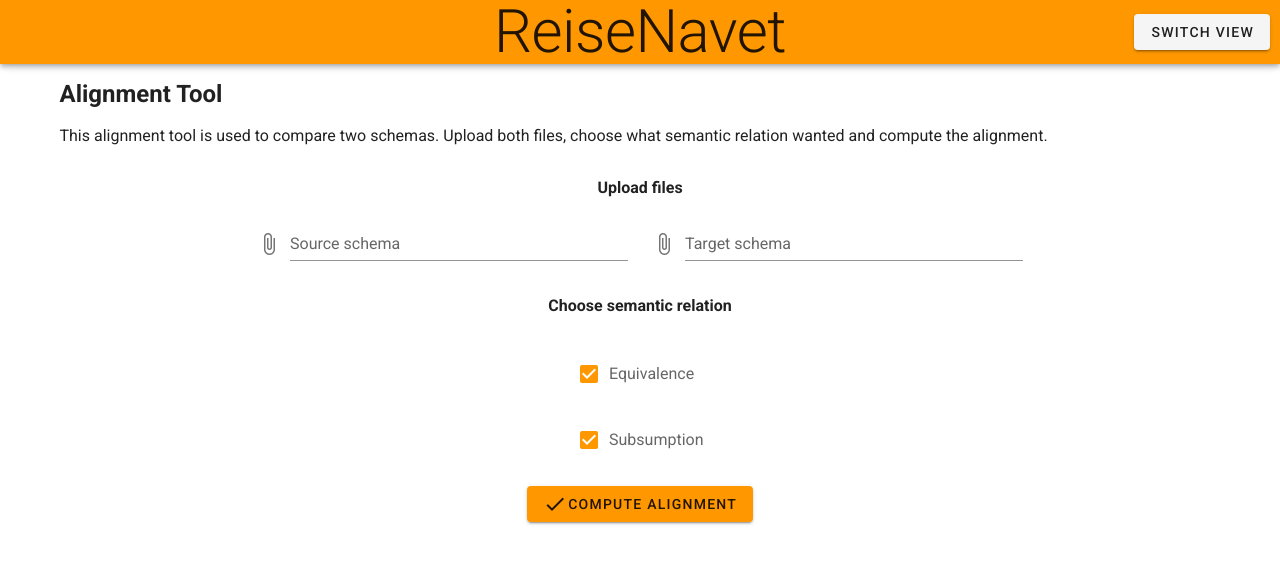
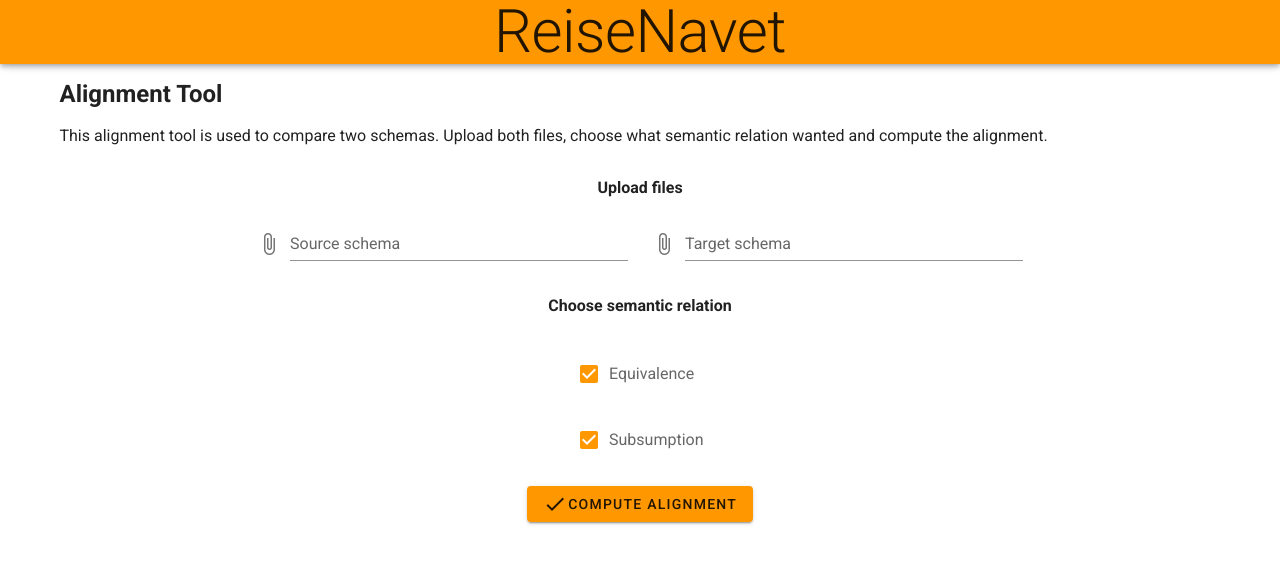
Before and after one commit to ReiseNavet/data-integration-tool-frontend, a Vue app: page / in a window 1280 px wide. Shown: the top 564 px of the page. Built offline with nearby package versions, Linux system fonts and the light colour scheme.

Commit message:
Hide headerbutton

```diff
--- a/src/components/Header.vue
+++ b/src/components/Header.vue
@@ -8,7 +8,7 @@
         </h1>
 
         <!-- Button to switch view. Should only be visible during development -->
-        <v-btn id="switch-view-button" type="button" class="btn" @click="toggleView">Switch view</v-btn>
+        <!-- <v-btn id="switch-view-button" type="button" class="btn" @click="toggleView">Switch view</v-btn> -->
       </v-row>
     </v-app-bar>
 </template>
```
